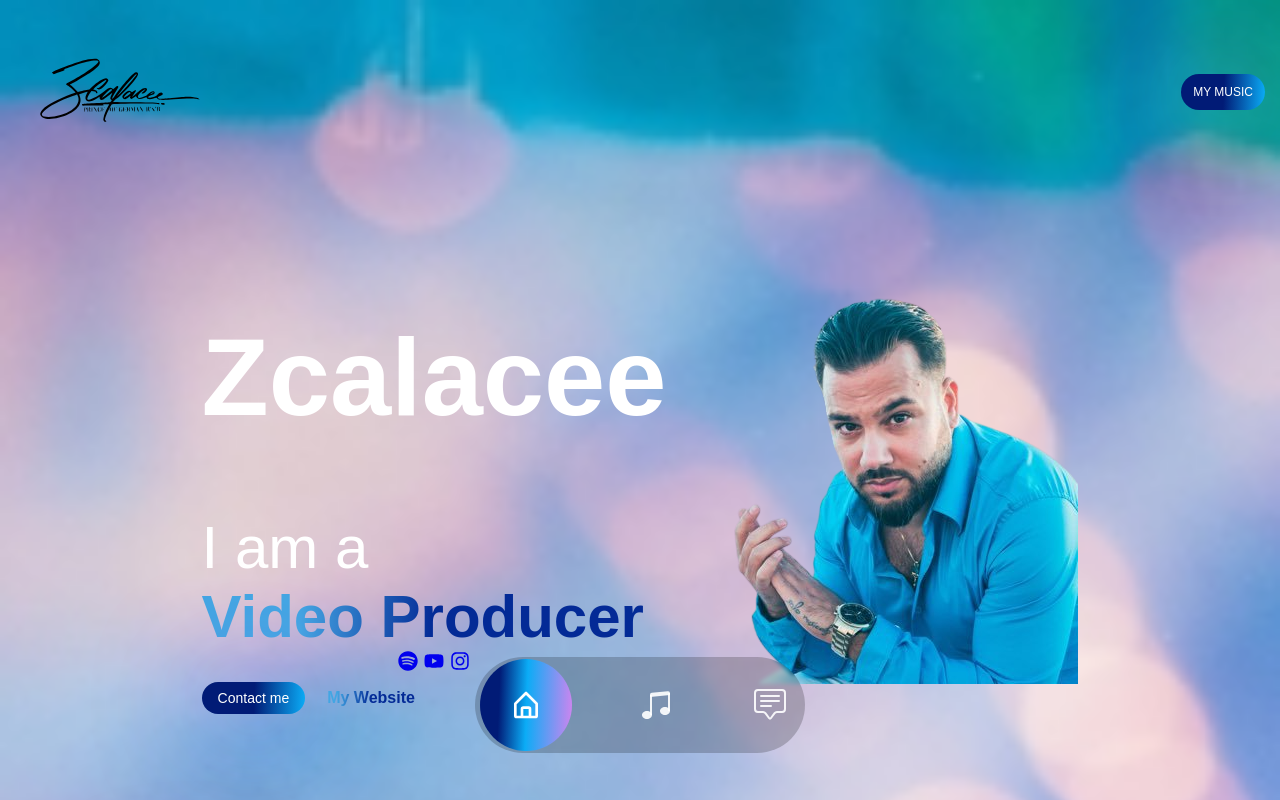
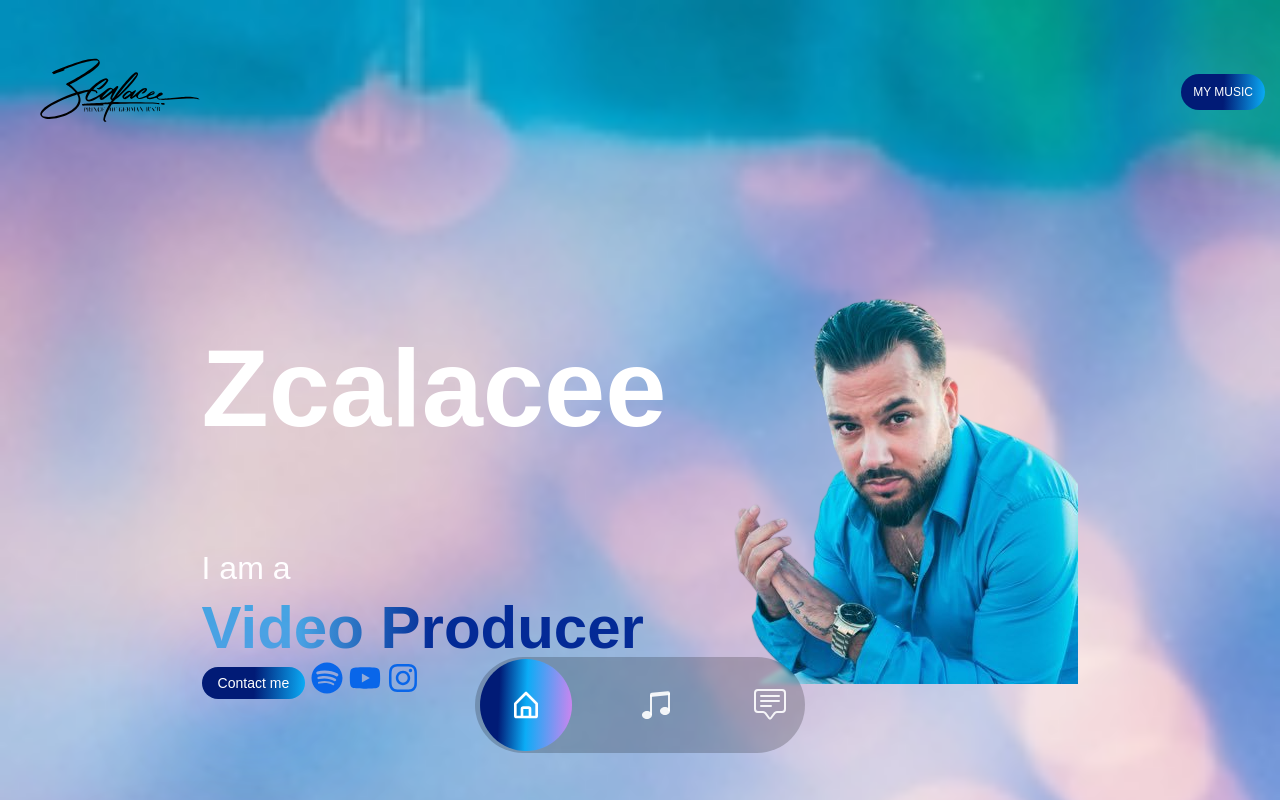
Before and after one commit to Giancarlo49/zcalacee_page, a React (Vite) app: page / in a window 1280 px wide. Shown: the top 800 px of the page. Built offline with nearby package versions, Linux system fonts and the light colour scheme.

Commit message:
banner bearbeitet

```diff
--- a/src/components/Banner.jsx
+++ b/src/components/Banner.jsx
@@ -26,7 +26,6 @@ const Banner = () => {
               className="motion-h1"
             >
               Zcalacee
-              {/* <span></span> */}
             </motion.h1>
             <motion.div
               variants={fadeIn("up", 0.4)}
@@ -55,6 +54,14 @@ const Banner = () => {
             </motion.div>
 
             <motion.div
+              variants={fadeIn("up", 0.6)}
+              initial="hidden"
+              whileInView={"show"}
+              viewport={{ once: false, amount: 0.7 }}
+              className="motion-div-children-2"
+            >
+              <button className="btn">Contact me</button>
+              <motion.div
                 variants={fadeIn("up", 0.5)}
                 initial="hidden"
                 whileInView={"show"}
@@ -71,18 +78,6 @@ const Banner = () => {
                   <FaInstagram className="instagram" />
                 </a>
               </motion.div>
-
-            <motion.div
-              variants={fadeIn("up", 0.6)}
-              initial="hidden"
-              whileInView={"show"}
-              viewport={{ once: false, amount: 0.7 }}
-              className="motion-div-children-2"
-            >
-              <button className="btn">Contact me</button>
-              <a href="#" className="text-gradient btn-link">
-                My Website
-              </a>
             </motion.div>
             {/* socials */}
           </div>
--- a/src/components/BannerStyles.css
+++ b/src/components/BannerStyles.css
@@ -16,7 +16,7 @@
 .container-flex {
   display: flex; /* Flexibles Layout verwenden */
   flex-direction: column; /* Anordnung der Kinder in Spaltenrichtung */
-  gap: 8px; /* Abstand zwischen den Kindern in vertikaler Richtung */
+  gap: 2px; /* Abstand zwischen den Kindern in vertikaler Richtung */
 }
 
 /* Stile für größere Bildschirme (lg) */
@@ -74,6 +74,7 @@ motion-div {
 .text-white {
   color: white;
   margin-right: 2rem;
+  font-size: 2rem;
 }
 
 /* Stile für die Klasse .text-gradient */
@@ -90,6 +91,10 @@ motion-div {
   color: transparent; /* Textfarbe auf transparent setzen */
   font-weight: bold; /* Schrift fett (bold) machen */
   font-family: "Orbitron", sans-serif; /* Schriftart festlegen */
+
+  @media (max-width: 768px) {
+    font-size: 32px; /* Ändern Sie die Schriftgröße nach Bedarf */
+  }
 }
 
 .motion-div-children {
@@ -118,6 +123,20 @@ motion-div {
     margin-left: 0; /* Linken Rand auf 0 setzen, um die Zentrierung aufzuheben */
     margin-right: 0; /* Rechten Rand auf 0 setzen, um die Zentrierung aufzuheben */
   }
+}
+
+.spotify {
+  font-size: 2rem;
+  color: rgb(9, 102, 233);
+}
+.youtube {
+  font-size: 2rem;
+  color: rgb(9, 102, 233);
+}
+
+.instagram {
+  font-size: 2rem;
+  color: rgb(9, 102, 233);
 }
 
 .btn {
```
Lines whose indentation alone changed are shown as unchanged.
